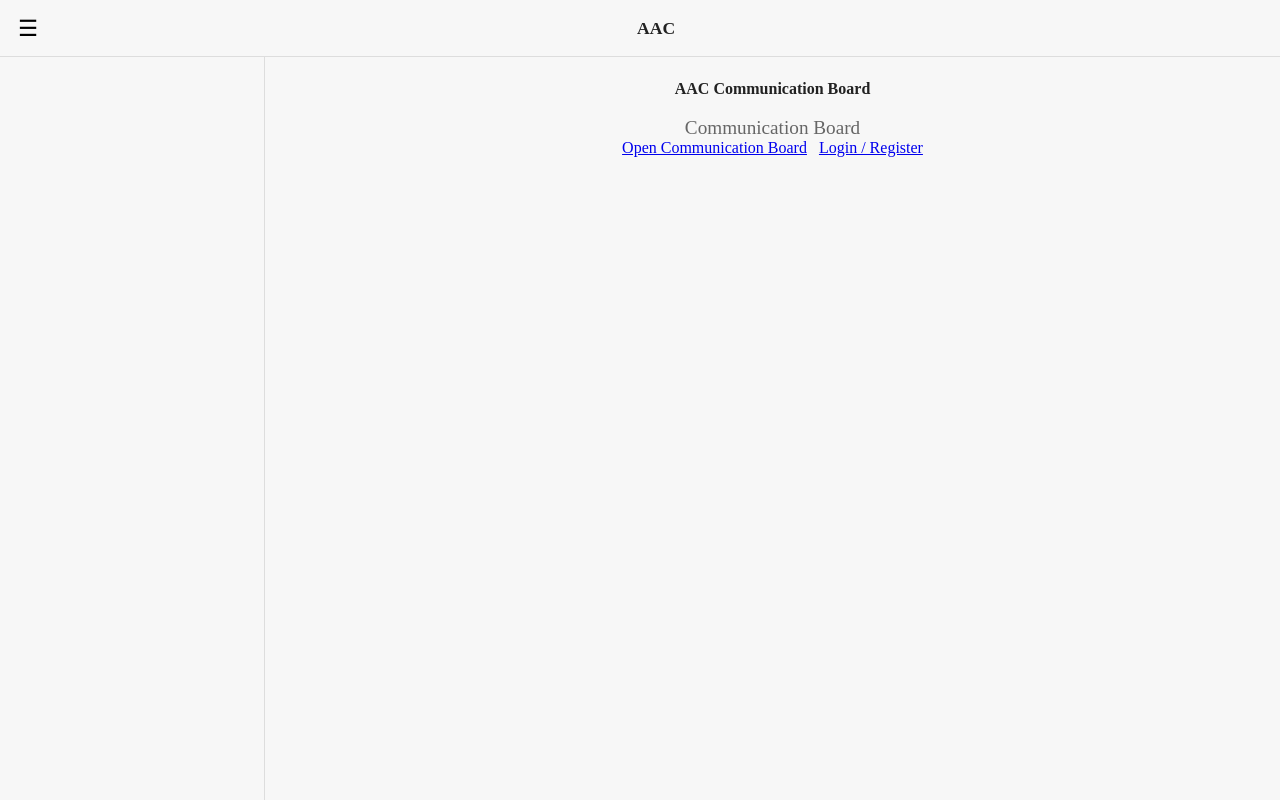
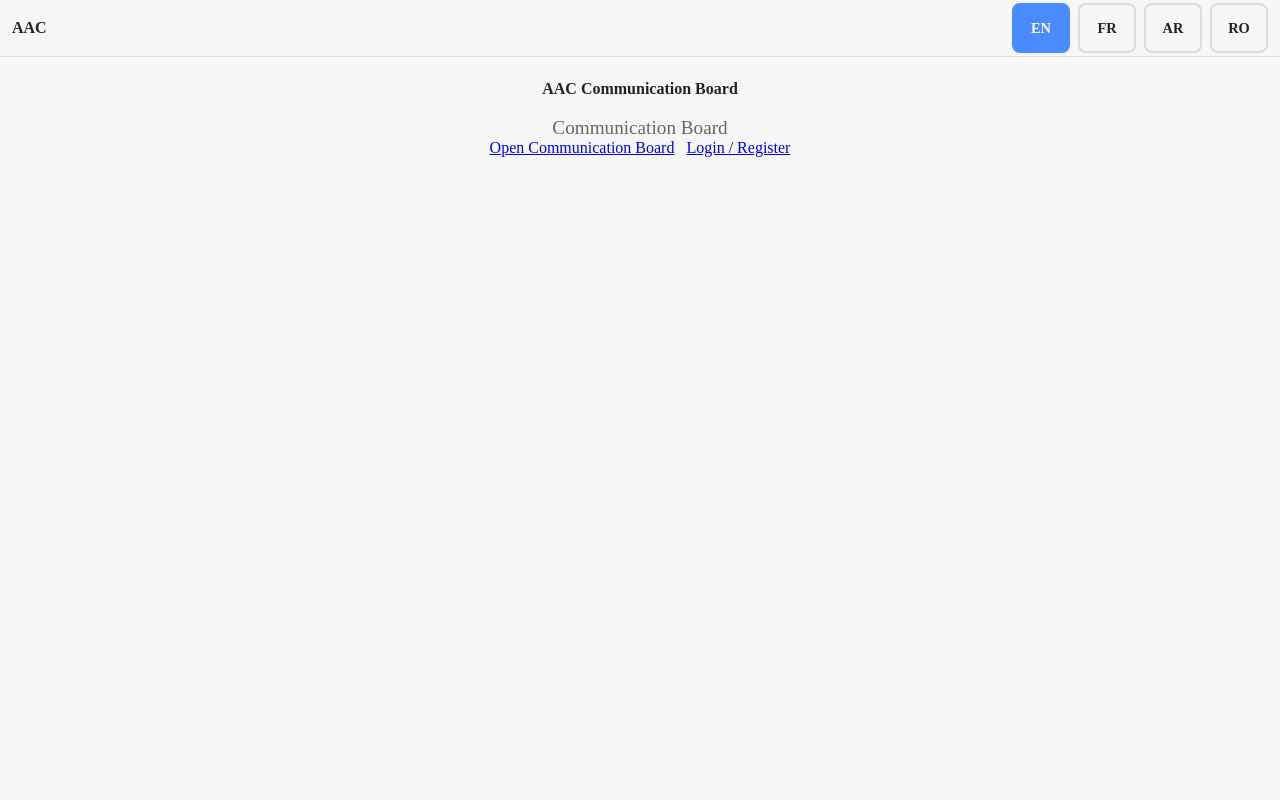
Before and after one commit to ingemedical16/aac-app, a Next.js app in the folder apps/frontend/: page /en in a window 1280 px wide. Built offline with nearby package versions, Linux system fonts and the light colour scheme; no server answers.

Commit message:
refactor(layout,profile): flatten profile settings and detach AppShell from shell

```diff
--- a/apps/frontend/src/app/[locale]/page.tsx
+++ b/apps/frontend/src/app/[locale]/page.tsx
@@ -1,5 +1,9 @@
 import Home from "@/components/Home";
+import { AppShell } from "@/components/layouts";
+import { ViewMode } from "@/types/viewMode";
 
 export default function LocaleHomePage() {
-  return ( <Home />);
+  return ( <AppShell mode={ViewMode.PUBLIC}>
+    <Home />
+</AppShell>);
 }
--- a/apps/frontend/src/app/[locale]/shell.tsx
+++ b/apps/frontend/src/app/[locale]/shell.tsx
@@ -2,7 +2,7 @@
 
 import { useEffect } from "react";
 import { useUserProfile } from "@/context/UserProfileContext";
-import { AppShell } from "@/components/layouts";
+
 
 export default function ClientShell({
   children,
@@ -23,15 +23,9 @@ export default function ClientShell({
 
     body.classList.toggle("rtl", isRTL);
     body.classList.toggle("ltr", !isRTL);
-
     body.classList.toggle("hc", profile?.highContrast ?? false);
     body.classList.toggle("big", profile?.bigButtons ?? false);
-  }, [
-    locale,
-    isRTL,
-    profile?.highContrast,
-    profile?.bigButtons,
-  ]);
+  }, [locale, isRTL, profile?.highContrast, profile?.bigButtons]);
 
-  return <AppShell>{children}</AppShell>;
+  return <>{children}</>;
 }
--- a/apps/frontend/src/components/layouts/AppShell/AppShell.module.scss
+++ b/apps/frontend/src/components/layouts/AppShell/AppShell.module.scss
@@ -1,9 +1,9 @@
 @use "@/styles/breakpoints.scss" as *;
 
 .shell {
+  min-height: 100vh;
   display: flex;
   flex-direction: column;
-  min-height: 100vh;
 }
 
 /* =========================
@@ -11,31 +11,36 @@
 ========================= */
 
 .header {
+  height: 56px;
   display: flex;
   align-items: center;
   justify-content: space-between;
-  height: 56px;
   padding: 0 var(--padding-md);
+  border-bottom: 1px solid var(--border);
   background: var(--bg);
-  border-bottom: 1px solid var(--border);
 }
 
-.headerLeft,
-.headerCenter,
+.headerLeft {
+  display: flex;
+  align-items: center;
+  gap: var(--gap-sm);
+}
+
 .headerRight {
   display: flex;
   align-items: center;
+  gap: var(--gap-sm);
 }
 
 .logo {
-  font-weight: bold;
-  font-size: 1.1rem;
+  font-weight: 700;
 }
 
-.menuBtn {
+/* Burger */
+.burger {
+  font-size: 22px;
   background: none;
   border: none;
-  font-size: 1.4rem;
   cursor: pointer;
 }
 
@@ -44,8 +49,8 @@
 ========================= */
 
 .body {
+  flex: 1;
   display: flex;
-  flex: 1;
   min-height: 0;
 }
 
@@ -55,9 +60,29 @@
 
 .aside {
   width: 240px;
+  border-right: 1px solid var(--border);
   background: var(--bg-soft);
-  border-right: 1px solid var(--border);
   padding: var(--padding-md);
+
+  @include respond(mobile) {
+    position: fixed;
+    top: 56px;
+    bottom: 0;
+    left: 0;
+    transform: translateX(-100%);
+    transition: transform 0.25s ease;
+    z-index: 10;
+  }
+}
+
+.aside.open {
+  transform: translateX(0);
+}
+
+.nav {
+  display: flex;
+  flex-direction: column;
+  gap: var(--gap-sm);
 }
 
 /* =========================
@@ -66,6 +91,30 @@
 
 .main {
   flex: 1;
-  overflow-y: auto;
+  overflow: auto;
   padding: var(--padding-md);
 }
+
+/* =========================
+   VIEW MODES
+========================= */
+
+.public {
+  .aside {
+    display: none;
+  }
+}
+
+.board {
+  .aside {
+    display: none;
+  }
+
+  .main {
+    padding: 0;
+  }
+}
+
+.dashboard {
+  /* default dashboard layout */
+}
--- a/apps/frontend/src/components/layouts/AppShell/index.tsx
+++ b/apps/frontend/src/components/layouts/AppShell/index.tsx
@@ -1,42 +1,91 @@
 "use client";
 
-import React from "react";
+import { ReactNode, useState } from "react";
 import styles from "./AppShell.module.scss";
+import { ViewMode } from "@/types/viewMode";
+
+/* Shared UI */
+import LanguageSwitcher from "@/components/LanguageSwitcher";
+import ProfileSwitcher from "@/components/ProfileSwitcher";
+
+/* Icons (replace later if needed) */
+function Burger({ onClick }: { onClick: () => void }) {
+  return (
+    <button
+      type="button"
+      className={styles.burger}
+      onClick={onClick}
+      aria-label="Open menu"
+    >
+      ☰
+    </button>
+  );
+}
 
 interface AppShellProps {
-  children: React.ReactNode;
+  mode: ViewMode;
+  children: ReactNode;
 }
 
-export default function AppShell({ children }: AppShellProps) {
+/**
+ * AppShell
+ *
+ * Layout controller ONLY.
+ * - No auth
+ * - No roles
+ * - No routing logic
+ */
+export default function AppShell({ mode, children }: AppShellProps) {
+  const [asideOpen, setAsideOpen] = useState(false);
+
+  const showHeader = true;
+  const showAside = mode === ViewMode.DASHBOARD;
+
   return (
-    <div className={styles.shell}>
-      {/* HEADER (shared) */}
+    <div className={`${styles.shell} ${styles[mode]}`}>
+      {/* =========================
+         HEADER
+      ========================= */}
+      {showHeader && (
         <header className={styles.header}>
           <div className={styles.headerLeft}>
-          {/* ☰ menu button placeholder */}
-          <button className={styles.menuBtn} aria-label="Open menu">
-            ☰
-          </button>
-        </div>
-
-        <div className={styles.headerCenter}>
-          {/* App title / logo placeholder */}
+            {showAside && (
+              <Burger onClick={() => setAsideOpen((v) => !v)} />
+            )}
             <span className={styles.logo}>AAC</span>
           </div>
 
           <div className={styles.headerRight}>
-          {/* User / language placeholder */}
+            <LanguageSwitcher />
+            {mode !== ViewMode.PUBLIC && <ProfileSwitcher />}
           </div>
         </header>
+      )}
 
-      {/* BODY */}
+      {/* =========================
+         BODY
+      ========================= */}
       <div className={styles.body}>
-        {/* ASIDE */}
-        <aside className={styles.aside}>
-          {/* Navigation placeholder */}
+        {/* =========================
+           ASIDE (Dashboard only)
+        ========================= */}
+        {showAside && (
+          <aside
+            className={`${styles.aside} ${
+              asideOpen ? styles.open : ""
+            }`}
+          >
+            <nav className={styles.nav}>
+              <a href="#">Profiles</a>
+              <a href="#">Settings</a>
+              <a href="#">Security</a>
+            </nav>
           </aside>
+        )}
 
-        {/* MAIN */}
+        {/* =========================
+           MAIN
+        ========================= */}
         <main className={styles.main}>{children}</main>
       </div>
     </div>
--- /dev/null
+++ b/apps/frontend/src/types/viewMode.ts
@@ -0,0 +1,11 @@
+// src/types/viewMode.ts
+
+/**
+ * Defines how the application layout behaves.
+ * This is NOT related to routing or permissions.
+ */
+export enum ViewMode {
+  PUBLIC = "public",        // Home, About, Contact, Login, Register
+  DASHBOARD = "dashboard",  // User / Professional / Admin dashboards
+  BOARD = "board",          // AAC board (child or adult usage)
+}
```
Also changed, not shown: apps/frontend/src/app/[locale]/admin/page.tsx (+9 -3 lines), apps/frontend/src/app/[locale]/board/page.tsx (+6 -1 lines), apps/frontend/src/app/[locale]/professional/dashboard/page.tsx (+6 -1 lines), apps/frontend/src/app/[locale]/user/dashboard/page.tsx (+5 -4 lines). Lines whose indentation alone changed are shown as unchanged.
